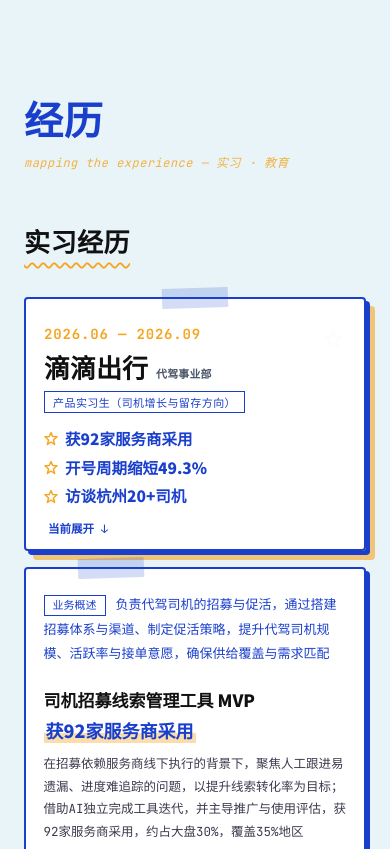
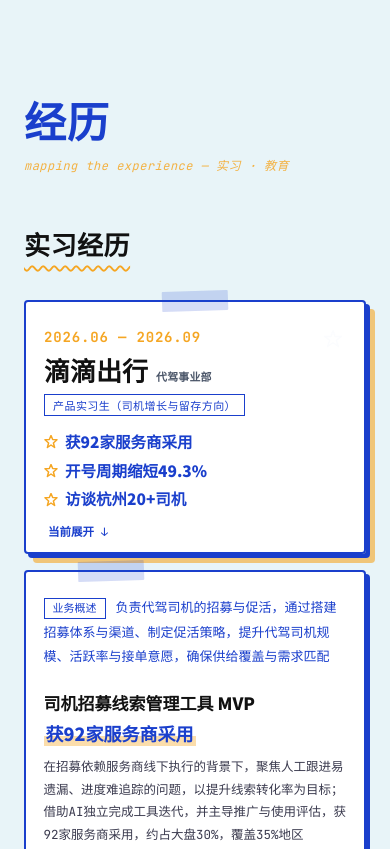
Before and after one commit to 2orange7/portfolio, a plain HTML site: page index.html in a window 390 px wide. Shown: the part 846-1695 px from the top of the page. Drawn offline with Linux system fonts and the light colour scheme.

Commit message:
手机端：标题统一不折行；导航跳转不盖标题；EasyMed便利贴不截断
Co-Authored-By: Claude Sonnet 5.5 <noreply@anthropic.com>
Claude-Session: https://claude.ai/code/session_01VNwLMA5mE7r4JzWyLhybTv

```diff
--- a/index.html
+++ b/index.html
@@ -1698,6 +1698,15 @@
     @media (min-width: 1600px) {
       #projects .xhs-wrap { margin-top: -270px; margin-right: -56px; padding-right: 0; position: relative; z-index: 4; }
       #projects .xhs-wrap > .project-card { width: min(100%, 480px) !important; box-sizing: border-box; margin-top: 0 !important; }
+    }
+      @media (max-width: 900px) {
+      section[id] { scroll-margin-top: 58px; }
+      .project-card--wide .project-card__sticky { right: 6px !important; top: -10px !important; max-width: calc(100% - 20px); box-sizing: border-box; }
+    }
+      @media (max-width: 900px) {
+      .chronicle-title-outline, .projects-title-outline, .more-title-outline, .contact-title-outline {
+        font-size: clamp(42px, 10vw, 64px) !important; max-width: 100% !important; white-space: nowrap;
+      }
     }
   </style>
     </head>
```
